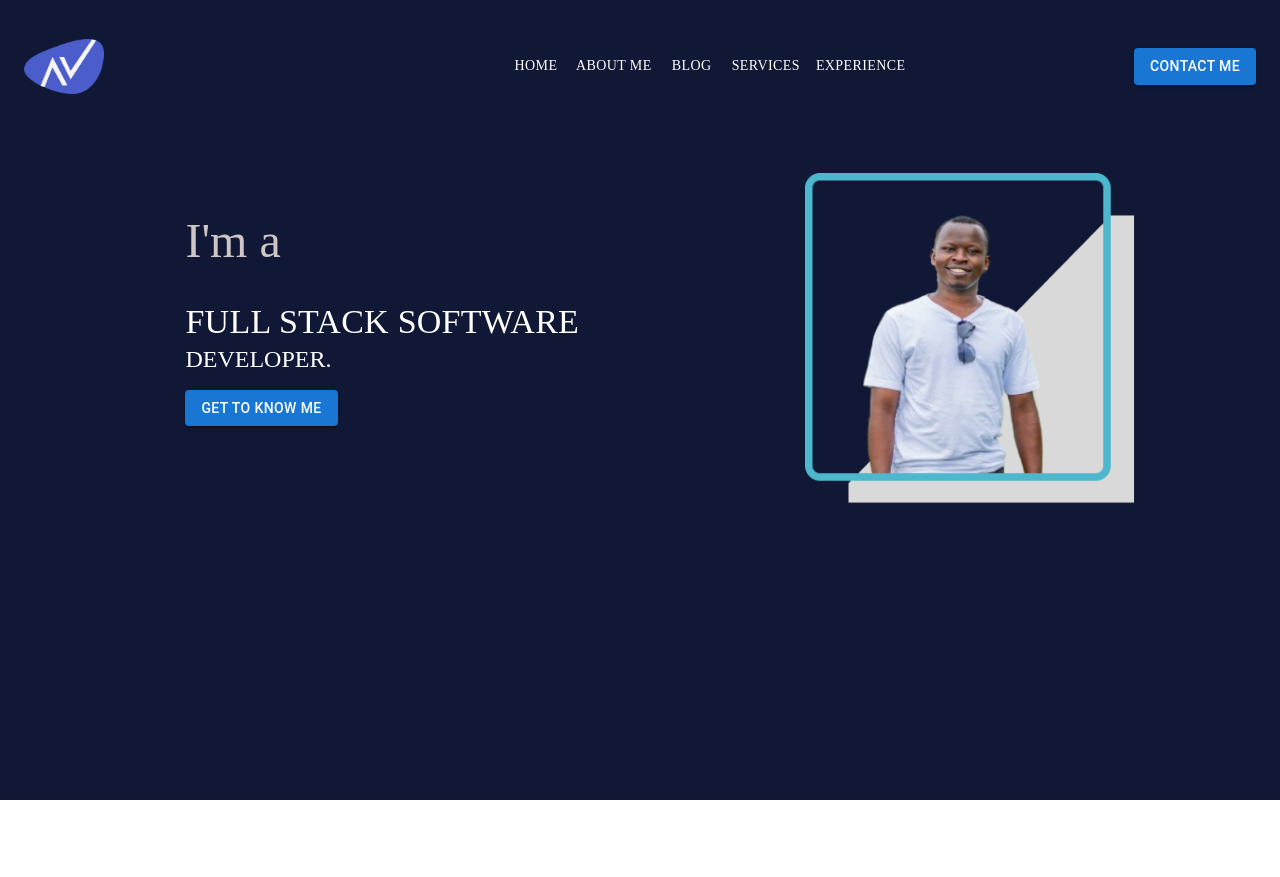
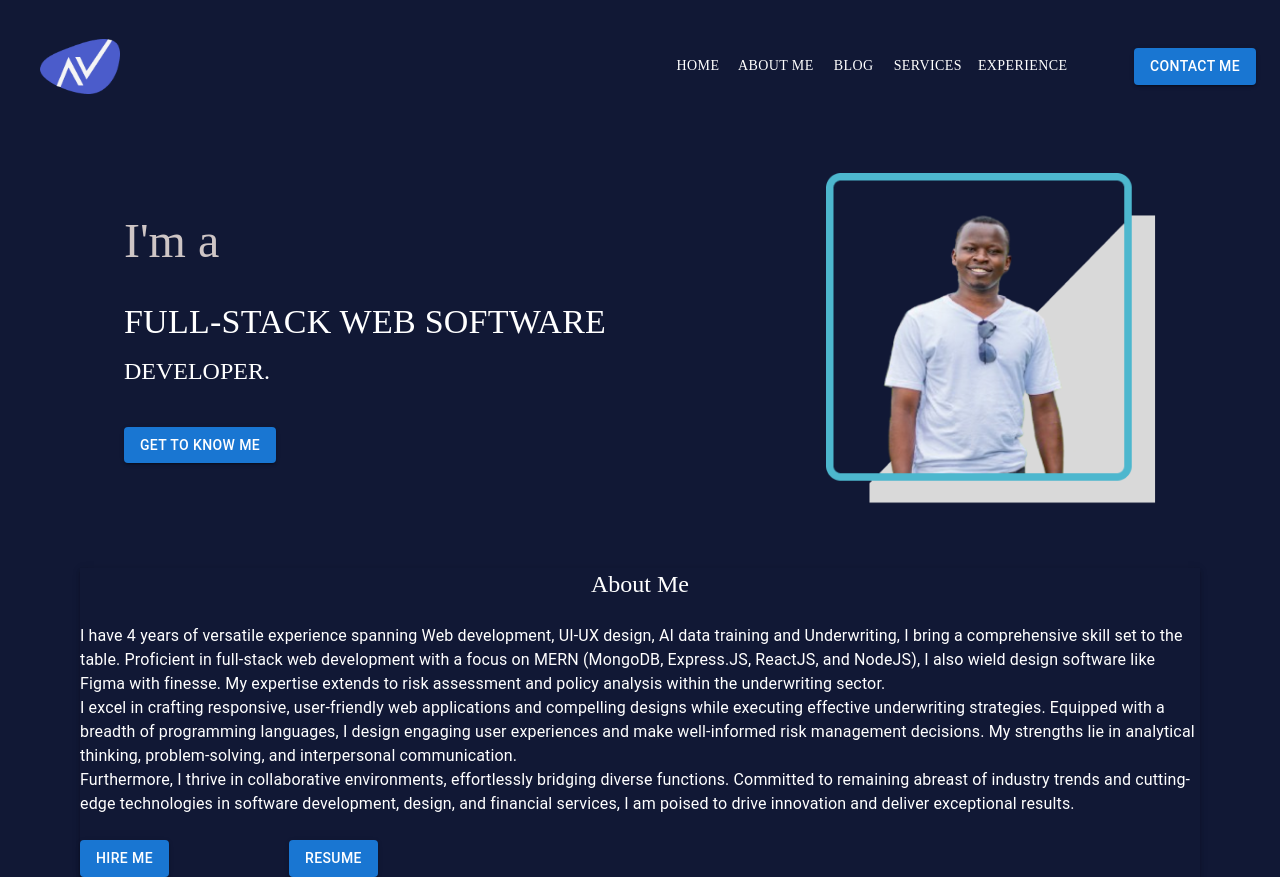
Before and after one commit to Ogalo/my_portifolio, a React (Create React App) app: page / in a window 1280 px wide. Before the commit the page ends 800 px from the top, so only its background shows below. Built offline with nearby package versions, Linux system fonts and the light colour scheme.

Commit message:
Update some change

```diff
--- a/src/components/Bio.tsx
+++ b/src/components/Bio.tsx
@@ -4,25 +4,25 @@ import Profile from '../assests/Profile.png'
 
 const Bio = () => {
   return (
-    <Box ml={5} mt={5}>
-      <Box sx={{ display: 'flex', flexWrap: 'wrap', gap: 10, justifyContent: 'space-evenly'}}>
+    <Box mt={5}>
+      <Box sx={{ display: 'flex', flexWrap: 'wrap', gap: 12, justifyContent: 'space-evenly'}}>
         <Box>
 
       <Stack mt={5}>
         <Typography variant='h3' color="#cec5c5" fontFamily = "karma"> I'm a </Typography>
       </Stack>
       <Stack mt={4}>
-        <Typography variant='h4' fontFamily = "karma">FULL STACK SOFTWARE </Typography>
-        <Typography variant='h5' fontFamily = "karma">DEVELOPER.</Typography>
+        <Typography variant='h4' fontFamily = "karma">FULL-STACK WEB SOFTWARE </Typography>
+        <Typography variant='h5' mt={1.5} fontFamily = "karma">DEVELOPER.</Typography>
       </Stack>
       <Button
-      variant="contained" href="#contained-buttons" sx={{mt: '15px'}}
+      variant="contained" href="#contained-buttons" sx={{mt: 5}}
       >
         Get to Know me
       </Button>
         </Box>
         <Box>
-      <Stack mt={0}
+      <Stack
         sx={{
           maxWidth: '330px',
 
--- a/src/components/NavBar.tsx
+++ b/src/components/NavBar.tsx
@@ -36,17 +36,18 @@ function NavBar() {
 
   return (
     <Box position="static">
-      <Container maxWidth="xl">
+      <Container maxWidth="xl" sx={{justifyContent: 'space-around'}}>
         <Toolbar disableGutters>
           <Typography
-            variant="h6"
+            variant="h1"
             noWrap
             component="a"
             href="#app-bar-with-responsive-menu"
             sx={{
-              mr: 50,
+              mr: "530px",
               display: { xs: "none", md: "flex" },
               textDecoration: "none",
+              padding: 2,
             }}
           >
             <img src={Logo} alt="Logo" width="80 px" height="55 px" />
--- a/src/pages/home.tsx
+++ b/src/pages/home.tsx
@@ -1,6 +1,7 @@
 import { Typography, Stack, Box } from "@mui/material";
 import NavBar from '../components/NavBar';
 import Bio from '../components/Bio';
+import About from '../components/About';
 
 
 const Home = () => {
@@ -9,6 +10,7 @@ const Home = () => {
         <Box>
           <NavBar />
           <Bio />
+          <About />
 
         </Box>
     );
```
